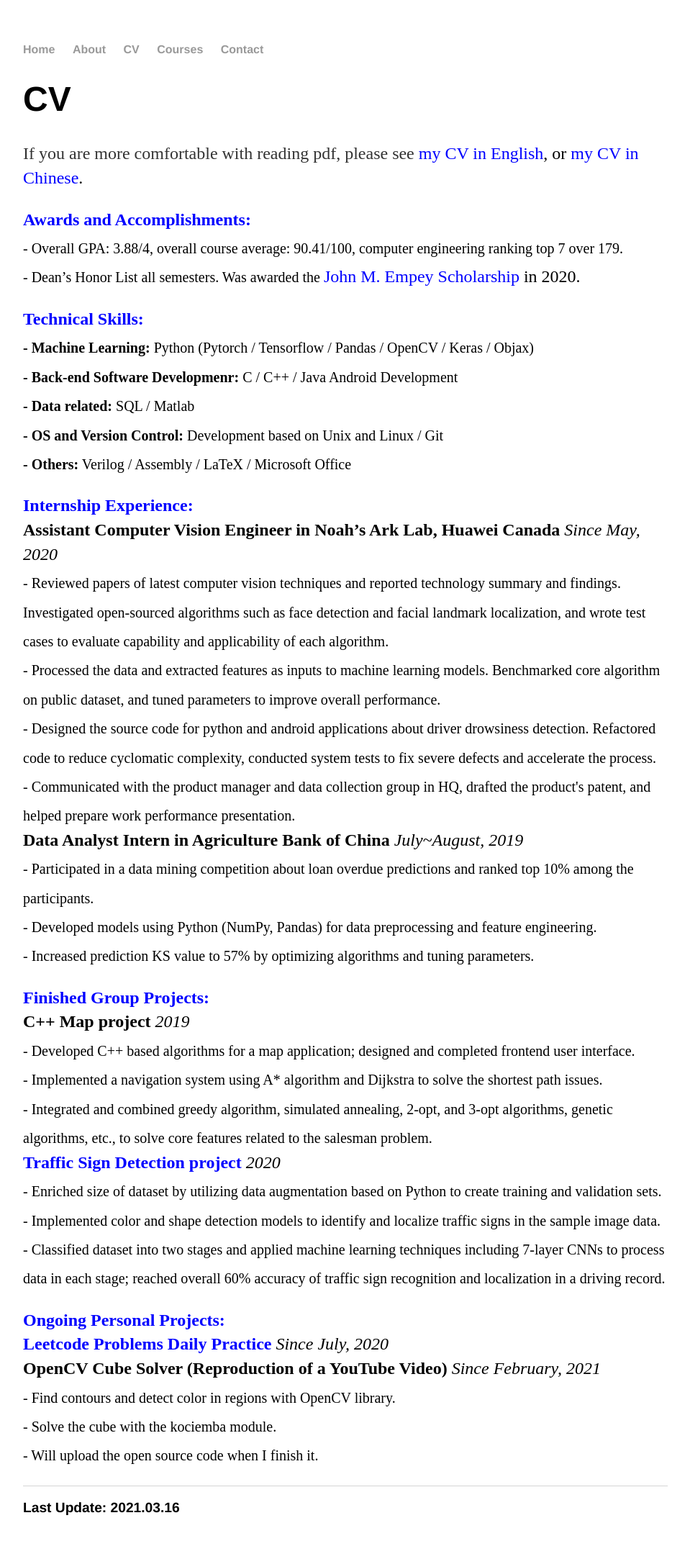
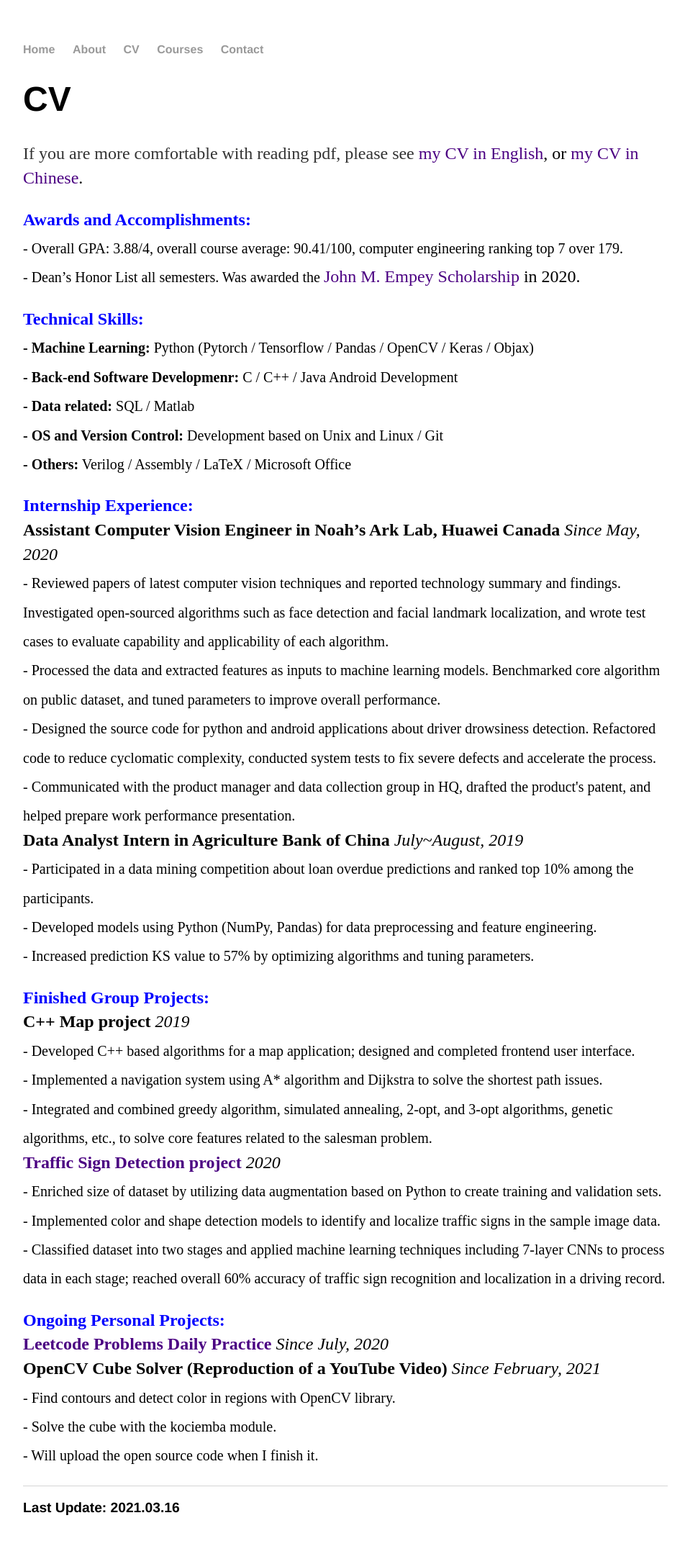
Before and after one commit to ljn1999/ljn1999.github.io, a Jekyll site: the page built from cv/index.html, in a window 1280 px wide. Shown: the whole page at 72% size, without its empty margins (160-1119 px from the left). Built offline with Jekyll 4.4.1, drawn with Linux system fonts in a browser that asks for light colours.

Commit message:
Update index.html

```diff
--- a/cv/index.html
+++ b/cv/index.html
@@ -6,13 +6,13 @@
 <div class="blurb">
   <h1>CV</h1>
   <p>If you are more comfortable with reading pdf, please see <a href="https://docs.google.com/document/d/1ONj2Q1b1DyFfgyBu_Gfeohl-Ne94taM-LcmoAczmoKw/edit?usp=sharing">
-     <font size= "5" color="blue">my CV in English</a><font size= "5" color="black">, or <a href="https://docs.google.com/document/d/1umq-quvittaVLVdQZ9BZ3rsRu0gT9ihlgpajAnL5cmM/edit?usp=sharing">
-     <font size= "5" color="blue">my CV in Chinese</a><font size= "5" color="black">.
+     <font size= "5" color="indigo">my CV in English</a><font size= "5" color="black">, or <a href="https://docs.google.com/document/d/1umq-quvittaVLVdQZ9BZ3rsRu0gT9ihlgpajAnL5cmM/edit?usp=sharing">
+     <font size= "5" color="indigo">my CV in Chinese</a><font size= "5" color="black">.
 
   <p><font size="5" color="blue"><b>Awards and Accomplishments:</b></font>
 
   <br><sub> - Overall GPA: 3.88/4, overall course average: 90.41/100, computer engineering ranking top 7 over 179.
-  <br> - Dean’s Honor List all semesters. Was awarded the <a href="https://engineering.calendar.utoronto.ca/scholarships-and-financial-aid"><font size= "5" color="blue">John M. Empey Scholarship <font size= "5" color="black">in 2020. </a></sub>
+  <br> - Dean’s Honor List all semesters. Was awarded the <a href="https://engineering.calendar.utoronto.ca/scholarships-and-financial-aid"><font size= "5" color="indigo">John M. Empey Scholarship <font size= "5" color="black">in 2020. </a></sub>
 
 
   <p><font size="5" color="blue"><b>Technical Skills:</b></font>
@@ -46,14 +46,14 @@
   <br> - Implemented a navigation system using A* algorithm and Dijkstra to solve the shortest path issues.
   <br> - Integrated and combined greedy algorithm, simulated annealing, 2-opt, and 3-opt algorithms, genetic algorithms, etc.,
          to solve core features related to the salesman problem.</sub>
-  <br><a href="https://github.com/ljn1999/Traffic-Sign-Detection"><font size= "5" color="blue"><b>Traffic Sign Detection project</b></a><em>  <font size= "5" color="black">2020</em>
+  <br><a href="https://github.com/ljn1999/Traffic-Sign-Detection"><font size= "5" color="indigo"><b>Traffic Sign Detection project</b></a><em>  <font size= "5" color="black">2020</em>
   <br><sub> - Enriched size of dataset by utilizing data augmentation based on Python to create training and validation sets.
   <br> - Implemented color and shape detection models to identify and localize traffic signs in the sample image data.
   <br> - Classified dataset into two stages and applied machine learning techniques including 7-layer CNNs to process data in each stage;
          reached overall 60% accuracy of traffic sign recognition and localization in a driving record.</sub>
 
   <p><font size="5" color="blue"><b>Ongoing Personal Projects:</b></font>
-  <br><a href="https://github.com/ljn1999/LeetCode-problems"><font size= "5" color="blue"><b>Leetcode Problems Daily Practice</b></a><em>  <font size= "5" color="black">Since July, 2020</em>
+  <br><a href="https://github.com/ljn1999/LeetCode-problems"><font size= "5" color="indigo"><b>Leetcode Problems Daily Practice</b></a><em>  <font size= "5" color="black">Since July, 2020</em>
 
   <br><b>OpenCV Cube Solver (Reproduction of a YouTube Video)</b><em>  Since February, 2021</em>
   <br><sub> - Find contours and detect color in regions with OpenCV library.
```
